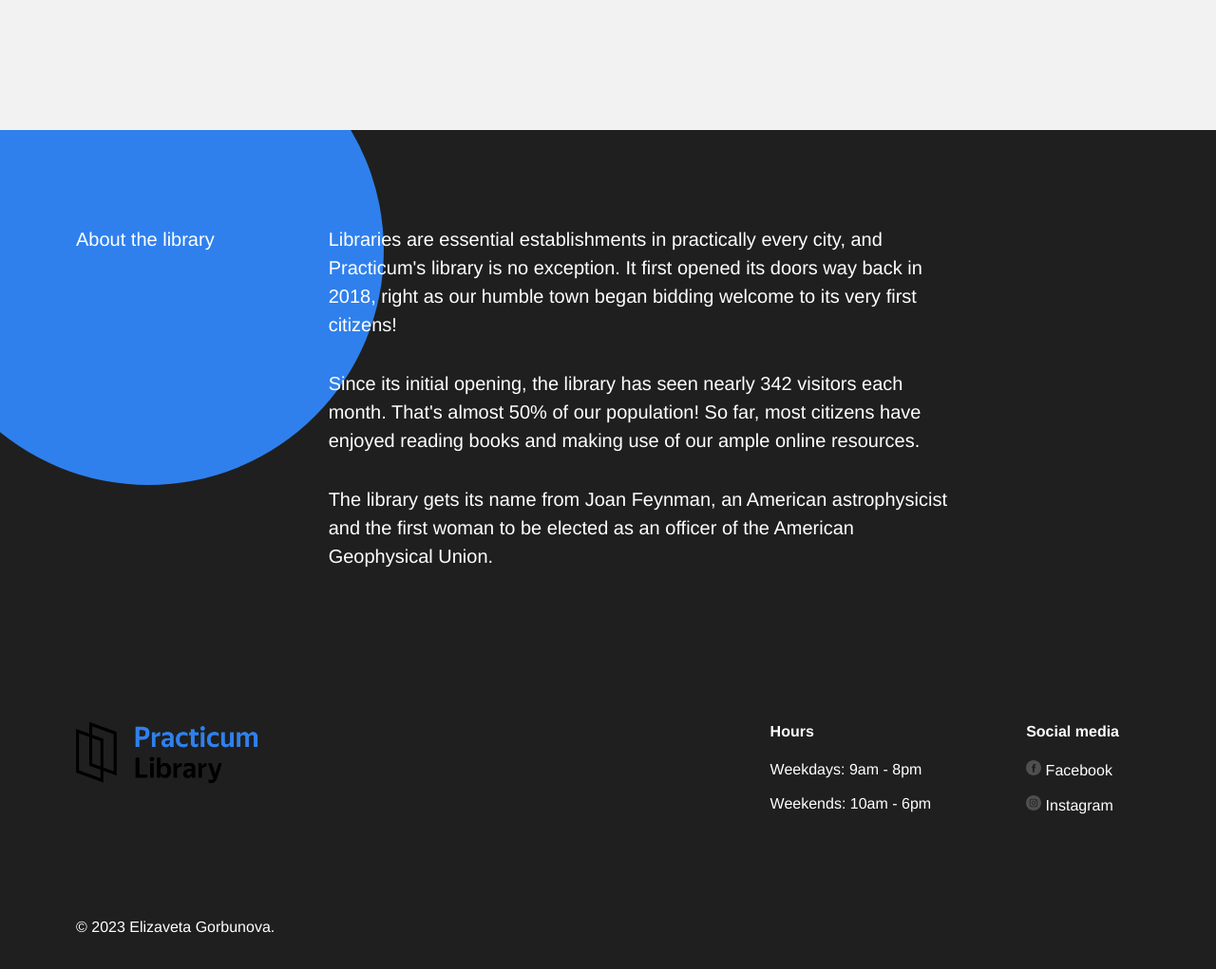
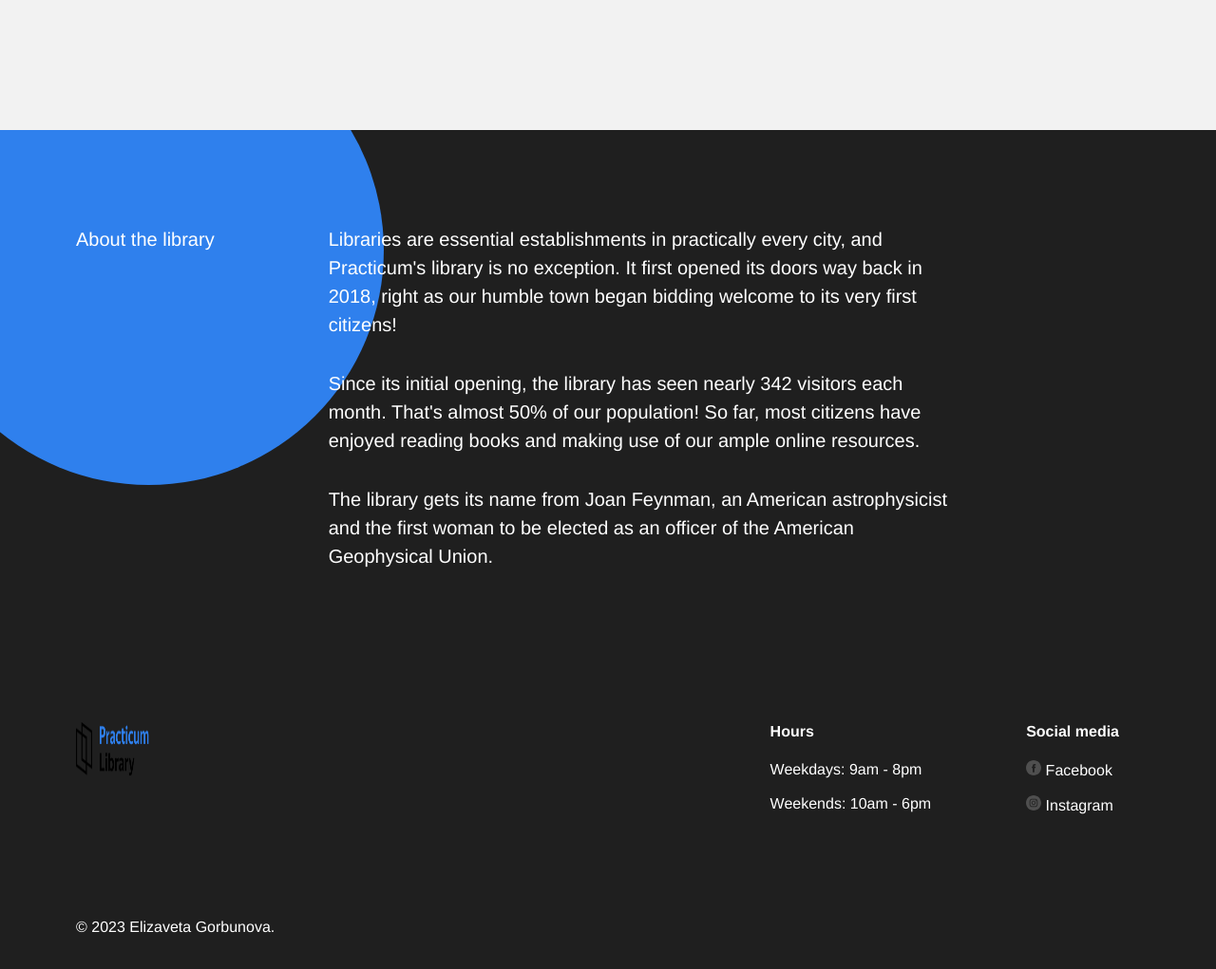
Before and after one commit to ElliGorbunova/se_project_library, a plain HTML site: page index.html in a window 1280 px wide. Shown: the part 3373-4394 px from the top of the page at 95% size. Drawn offline with Linux system fonts and the light colour scheme.

Commit message:
Logo dimensions updated

```diff
--- a/styles/style.css
+++ b/styles/style.css
@@ -433,9 +433,9 @@
 
   .footer__logo {
     /* The dimensions in the project description after reneming seens not applicable
-    to the old one logo i have in downloaded folder, so i use another dimensions from my own */
-    width: 200px;
-    height: 65px;
+    to the old one logo i have in downloaded folder, so it's look ugly btw */
+    width: 80px;
+    height: 57px;
   }
 
   .footer__list {
```
